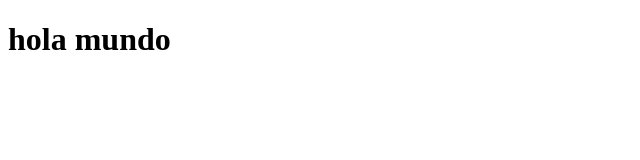
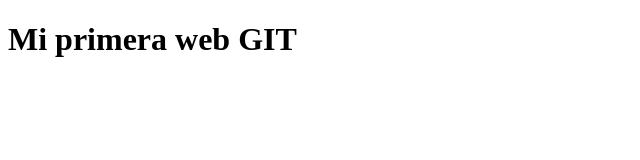
Before and after one commit to romeoneira/SMR2MASANZ_RNC, a plain HTML site: page index.html in a window 1280 px wide. Shown: the whole page, without its empty margins (0-640 px from the left). Drawn offline with Linux system fonts and the light colour scheme.

Commit message:
Update index.html

```diff
--- a/index.html
+++ b/index.html
@@ -4,6 +4,6 @@
 
 		</head>
 		<body>
-			<h1>hola mundo</h1>
+			<h1>Mi primera web GIT</h1>
 		</body>
 	</html>
```
